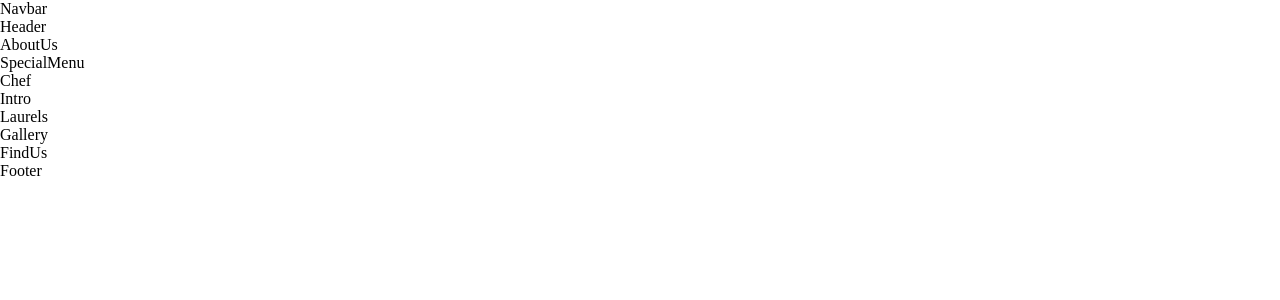
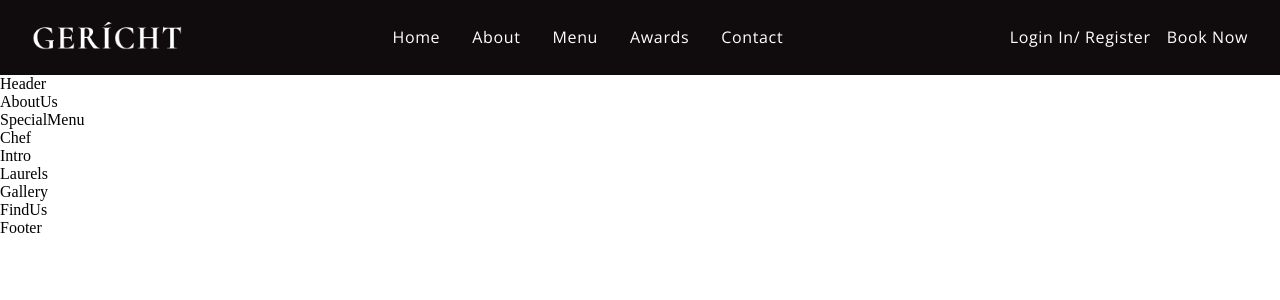
Before and after one commit to boyani-Otieno/emilys_cuisine, a React (Create React App) app: page / in a window 1280 px wide. Shown: the top 300 px of the page. Built offline with nearby package versions, Linux system fonts and the light colour scheme; a web font is replaced by a local one.

Commit message:
Add navbar menu and Items

```diff
--- a/package.json
+++ b/package.json
@@ -35,5 +35,8 @@
       "last 1 firefox version",
       "last 1 safari version"
     ]
+  },
+  "devDependencies": {
+    "@babel/plugin-proposal-private-property-in-object": "^7.21.11"
   }
 }
--- a/src/components/Navbar/Navbar.css
+++ b/src/components/Navbar/Navbar.css
@@ -0,0 +1,47 @@
+.app__navbar{
+    width: 100%;
+    display: flex;
+    justify-content: space-between;
+    align-items: center;
+    background: var(--color-black);
+    padding: 1rem 2rem;
+}
+
+.app__navbar-logo{
+    display: flex;
+    justify-content: flex-start;
+    align-items: center;
+}
+
+.app__navbar-logo img{
+    width: 150px;
+}
+
+.app__navbar-links {
+    flex: 1;
+    display: flex;
+    justify-content: center;
+    align-items: center;
+    list-style: none;
+}
+
+.app__navbar-links li{
+    margin: 0 1rem;
+    cursor: pointer;
+}
+
+.app__navbar-links li:hover{
+   color: var(--color-gray);
+}
+
+.app__navbar-login{
+    display: flex;
+    justify-content: flex-end;
+    align-items: center;
+}
+
+.app__navbar-login a{
+    margin: 0 1rem;
+    text-decoration: none;
+    transition: 0.5s ease;
+}
--- a/src/components/Navbar/Navbar.jsx
+++ b/src/components/Navbar/Navbar.jsx
@@ -1,11 +1,26 @@
 import React from 'react';
-
+import { GiHumbergerMenu } from 'react-icons/gi';
+import { MdOutlineRestaurantMenu } from 'react-icons/md';
+import images from '../../constants/images';
 import './Navbar.css';
 
 const Navbar = () => (
-  <div>
-    Navbar
-  </div>
+  <nav className='app__navbar'>
+    <div className='app__navbar-logo'>
+     <img src={images.gericht} alt="app logo"/>
+    </div>
+    <ul className='app__navbar-links'>
+      <li className='p__opensans'><a href='#home'>Home</a></li>
+      <li className='p__opensans'><a href='#about'>About</a></li>
+      <li className='p__opensans'><a href='#menu'>Menu</a></li>
+      <li className='p__opensans'><a href='#awards'>Awards</a></li>
+      <li className='p__opensans'><a href='#contact'>Contact</a></li>
+    </ul>
+     <div className='app__navbar-login'>
+       <a href='#login' className='p__opensans'>Login In/ Register</a>
+     </div>
+     <a href='/' className='p__opensans'>Book Now</a>
+  </nav>
 );
 
 export default Navbar;
--- a/src/index.css
+++ b/src/index.css
@@ -4,11 +4,11 @@
   --font-base: 'Cormorant Upright', serif;
   --font-alt: 'Open Sans', sans-serif;
 
-  --color-golden: #DCCA87;
-  --color-black: #0C0C0C;
-  --color-gray: #545454;
+  --color-golden: #e3dcd2;
+  --color-black: #100c0d;
+  --color-gray: #cc8b65;
   --color-crimson: #F5EFDB;
-  --color-grey: #AAAAAA;
+  --color-grey: #e3dcd2;
   --color-white: #FFFFFF;
 }
 
```
Also changed, not shown: src/assets/logoE.png (added), 1 other file (tests, documents, lock files or other folders).
